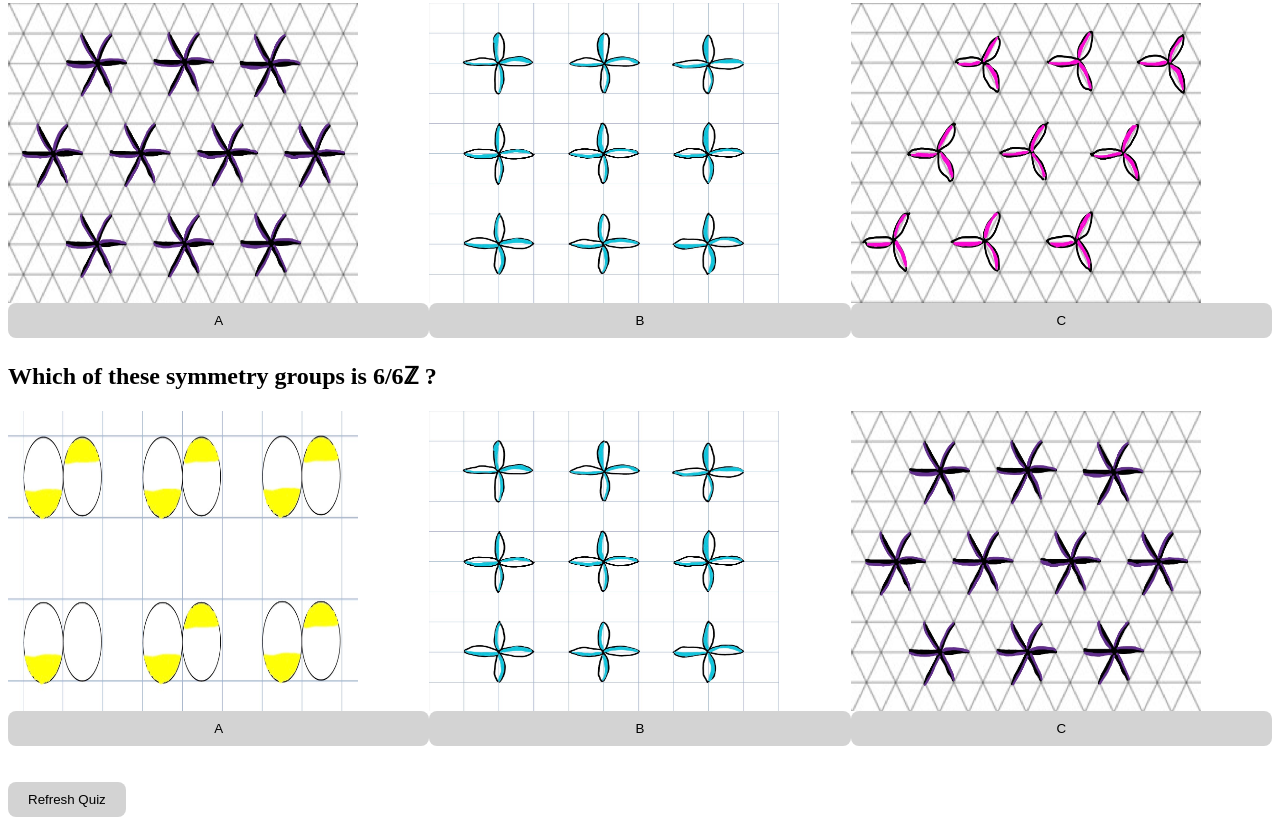
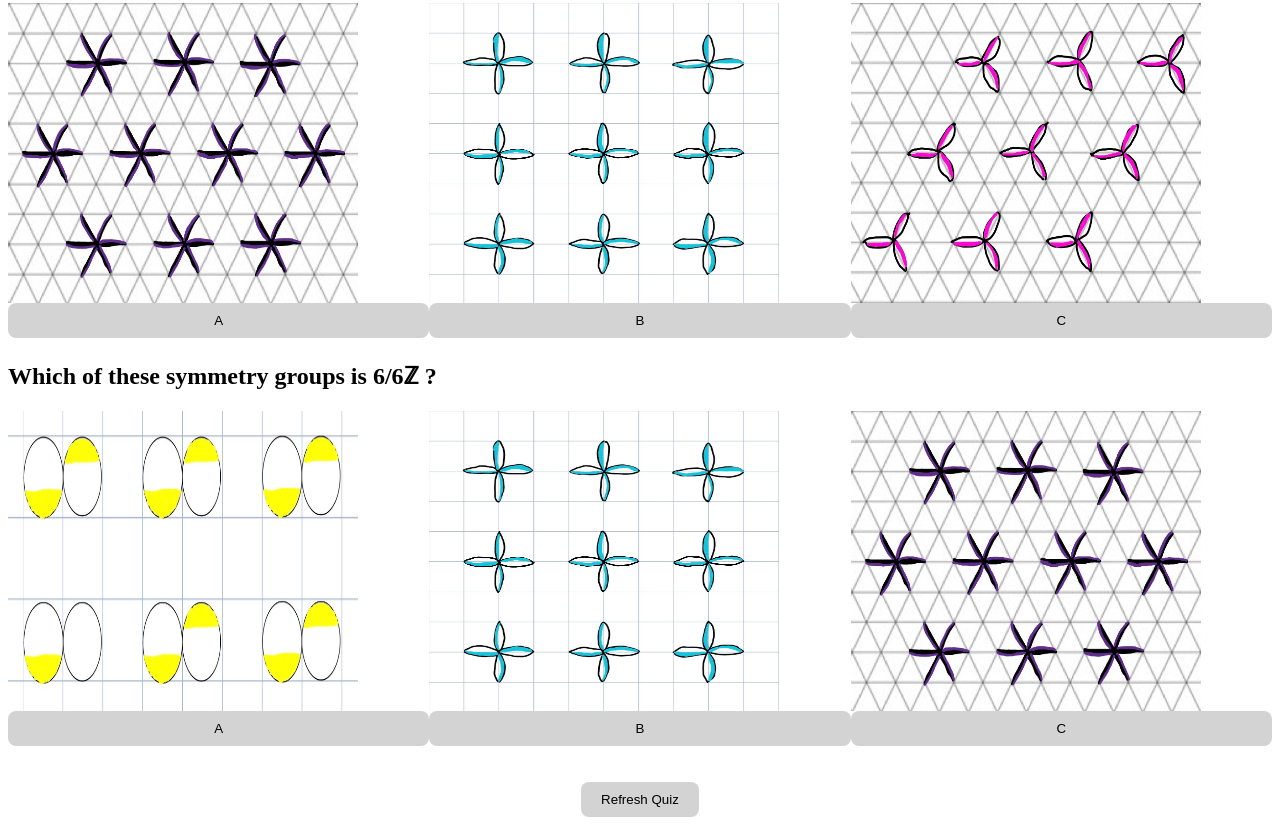
Before and after one commit to 192hirschj/CIM443QuizProject, a plain HTML site: page index.html in a window 1280 px wide. Shown: the part 1093-1926 px from the top of the page. Drawn offline with Linux system fonts and the light colour scheme.

Commit message:
Update index.html
added centering to the refresh button

```diff
--- a/index.html
+++ b/index.html
@@ -60,7 +60,7 @@
         </div>
       </div>
       <br> <br>
-      <button class="refresh"> Refresh Quiz </button>
+      <center><button class="refresh"> Refresh Quiz </button></center>
 
       <p class="result"></p>
     </section>
```
